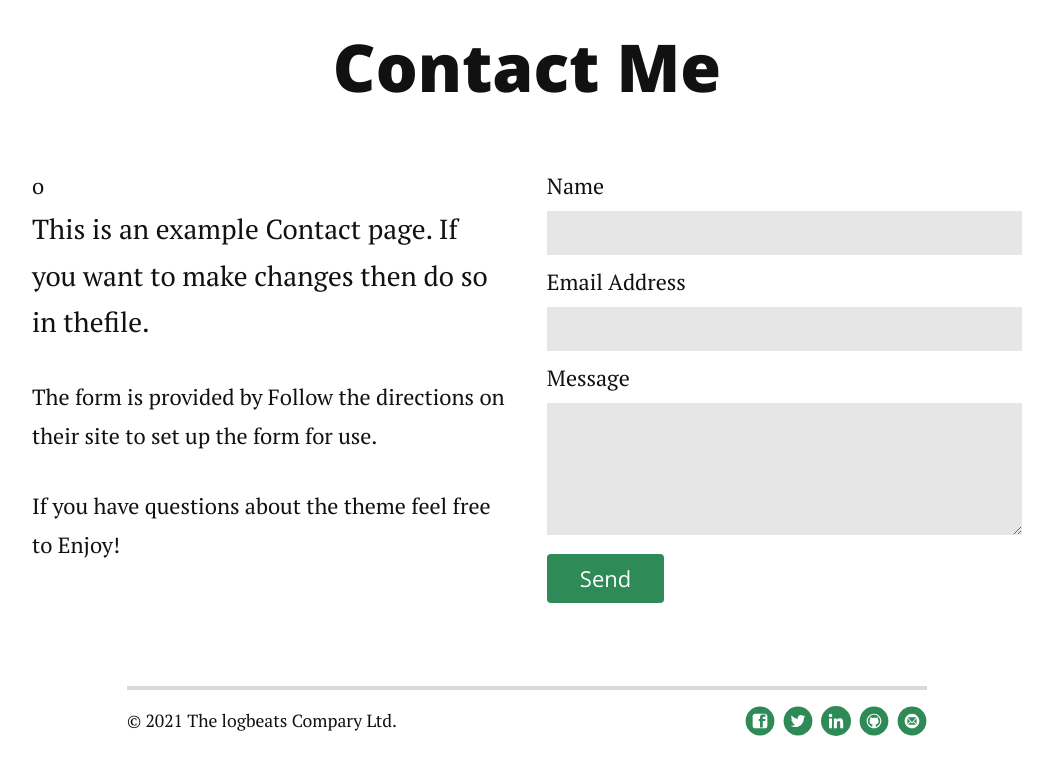
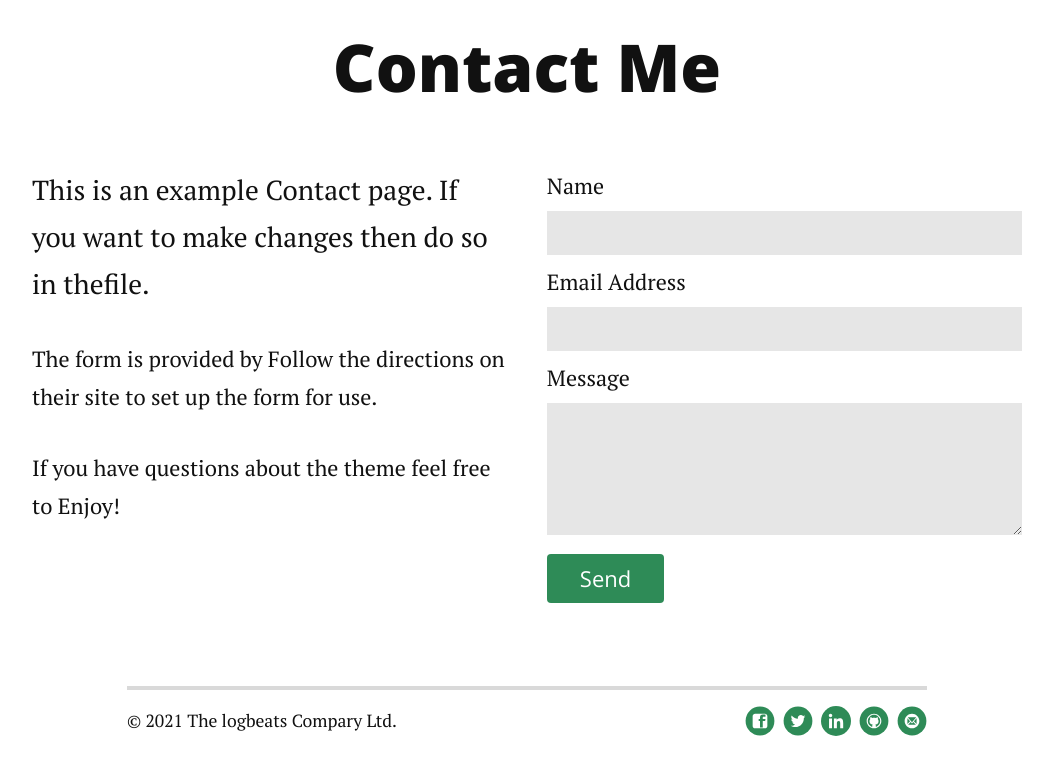
Before and after one commit to logbeats/logbeats.github.io, a Jekyll site: the page built from contact.md, in a window 1280 px wide. Shown: the part 330-1107 px from the top of the page, without its empty margins (113-1166 px from the left). Built offline with Jekyll 4.4.1, drawn with Linux system fonts in a browser that asks for light colours; nearby versions of some CDN libraries.

Commit message:
update contact

```diff
--- a/contact.md
+++ b/contact.md
@@ -5,7 +5,7 @@ title: Contact logbeats
 
 <div id="contact">
   <h1 class="pageTitle">Contact Me</h1>
-  <div class="contactContent">o
+  <div class="contactContent">
     <p class="intro">This is an example Contact page. If you want to make changes then do so in thefile.</p>
     <p>The form is provided by  Follow the directions on their site to set up the form for use.</p>
     <p>If you have questions about the theme feel free to Enjoy!</p>
```
